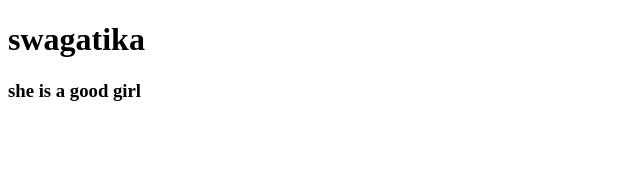
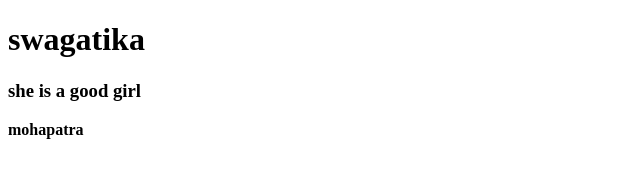
Before and after one commit to swagatikamohapatra/Register_page, a plain HTML site: page index.html in a window 1280 px wide. Shown: the full height of the page, 0-640 px from the left. Drawn offline with Linux system fonts and the light colour scheme.

Commit message:
changes to index.html

```diff
--- a/index.html
+++ b/index.html
@@ -11,6 +11,7 @@
 
 
     <h3>she is a good girl</h3>
+    <p><b>mohapatra</b></p>
 
 
 </body>
```
